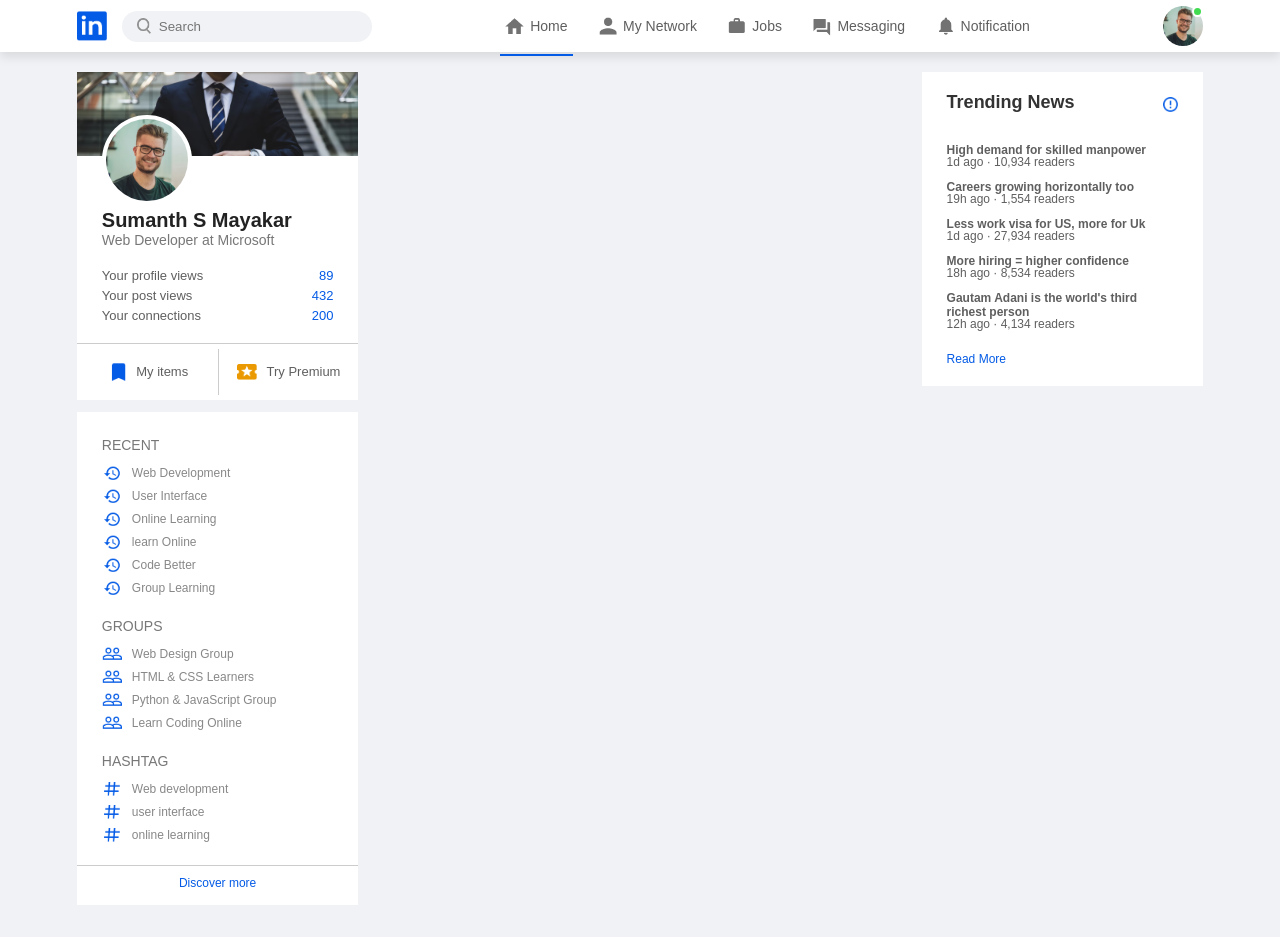
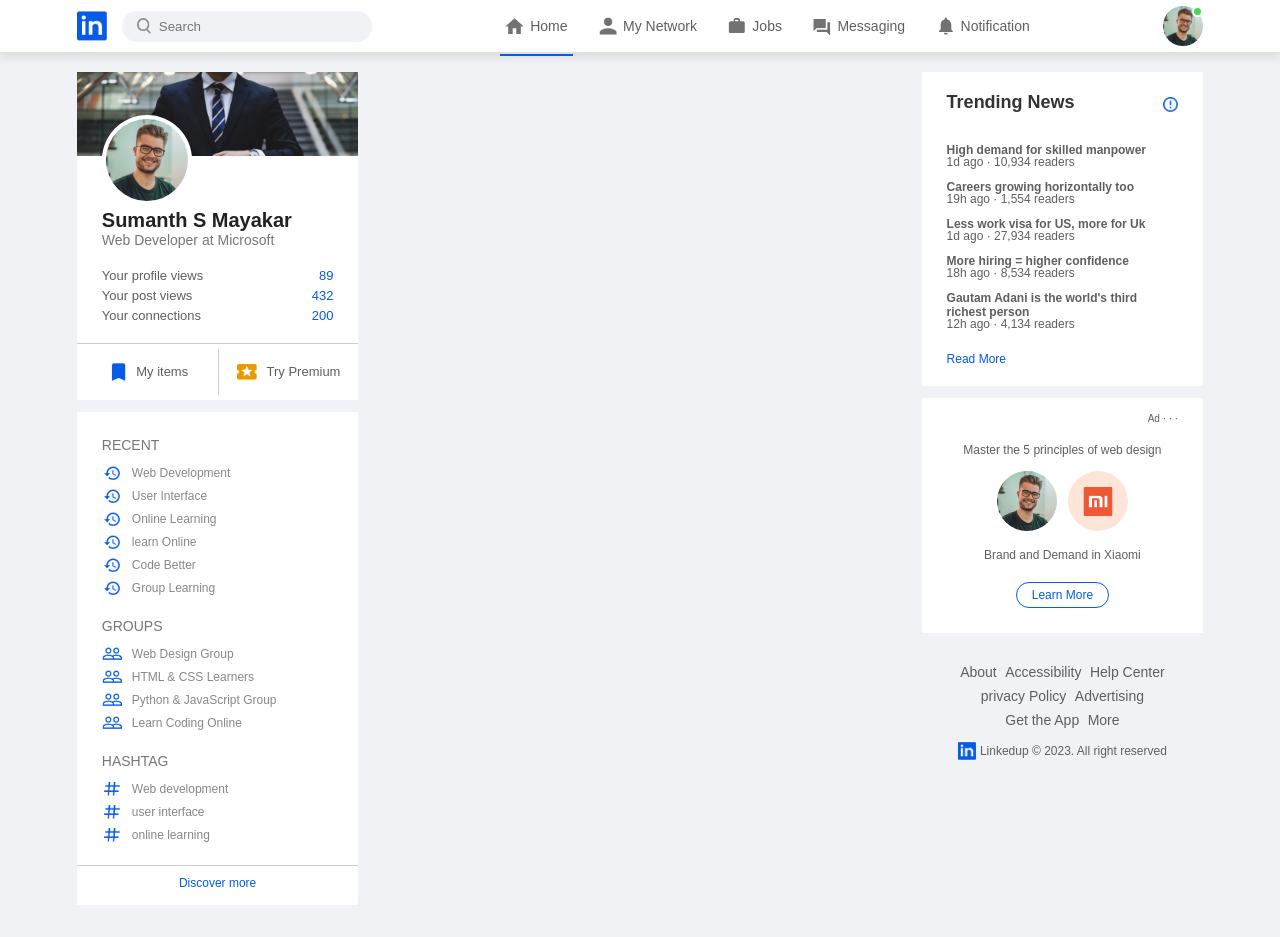
Before and after one commit to SumanthSMayakar/LinkedIn-Clone, a plain HTML site: page index.html in a window 1280 px wide. Drawn offline with Linux system fonts and the light colour scheme.

Commit message:
rightside-bar completed

```diff
--- a/assets/css/style.css
+++ b/assets/css/style.css
@@ -246,6 +246,61 @@ a{
     margin: 20px 0 10px;
 
 }
+.sidebar-ad{
+    background: #fff;
+    padding: 15px 25px;
+    text-align: center;
+    margin: 12px 0;
+    font-size: 12px;
+}
+.sidebar-ad img{
+    width: 60px;
+    border-radius: 50%;
+    margin: 4px;
+}
+.sidebar-ad small{
+    float: right;
+    font-weight: 500;
+}
+.sidebar-ad p{
+    margin-top: 30px;
+    margin-bottom: 10px;
+}
+.sidebar-ad b{
+    display: block;
+    font-weight: 500;
+    margin-top: 10px;
+}
+.ad-link{
+    display: inline-block;
+    border: 1px solid #045be6;
+    border-radius: 30px;
+    padding: 5px 15px;
+    color: #045be6;
+    font-weight: 500;
+    margin: 20px auto 10px;
+}
+.sidebar-useful-links{
+    padding: 15px 25px;
+    text-align: center;
+}
+.sidebar-useful-links a{
+    display: inline-block;
+    font-size: 14px;
+    margin: 4px 2px;
+}
+.copyright-msg{
+    display: flex;
+    align-items: center;
+    justify-content: center;
+    font-size: 12px;
+    margin-top: 10px;
+    font-weight: 500;
+}
+.copyright-msg img{
+    width: 18px;
+    margin-right: 4px;
+}
 /* --------------main-content---------------- */
 .main-content{
     flex-basis: 47%;
--- a/index.html
+++ b/index.html
@@ -110,7 +110,28 @@
             </div>
 
             <div class="sidebar-ad">
+                <small>Ad &middot; &middot; &middot;</small>
+                <p>Master the 5 principles of web design</p>
+                <div>
+                    <img src="./assets/images/user-1.png" alt="">
+                    <img src="./assets/images/mi-logo.png" alt="">
+                </div>
+                <b>Brand and Demand in Xiaomi</b>
+                <a href="#" class="ad-link">Learn More</a>
+            </div>
+            <div class="sidebar-useful-links">
+                <a href="#">About</a>
+                <a href="#">Accessibility</a>
+                <a href="#">Help Center</a>
+                <a href="#">privacy Policy</a>
+                <a href="#">Advertising</a>
+                <a href="#">Get the App</a>
+                <a href="#">More</a>
 
+                <div class="copyright-msg">
+                    <img src="./assets/images/logo.png" alt="">
+                    <p>Linkedup &#169; 2023. All right reserved</p>
+                </div>
             </div>
         </div>
     </div>
```
Also changed, not shown: 2 other files.
